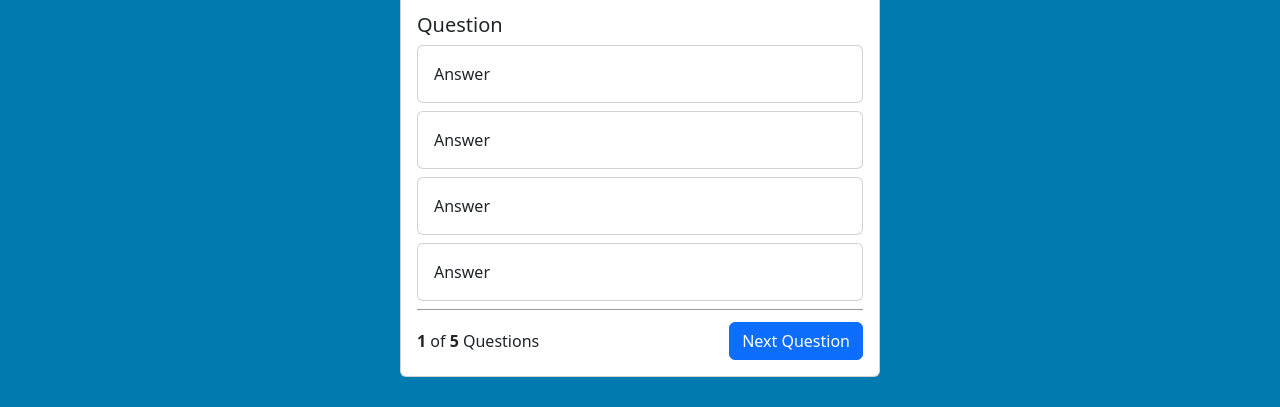
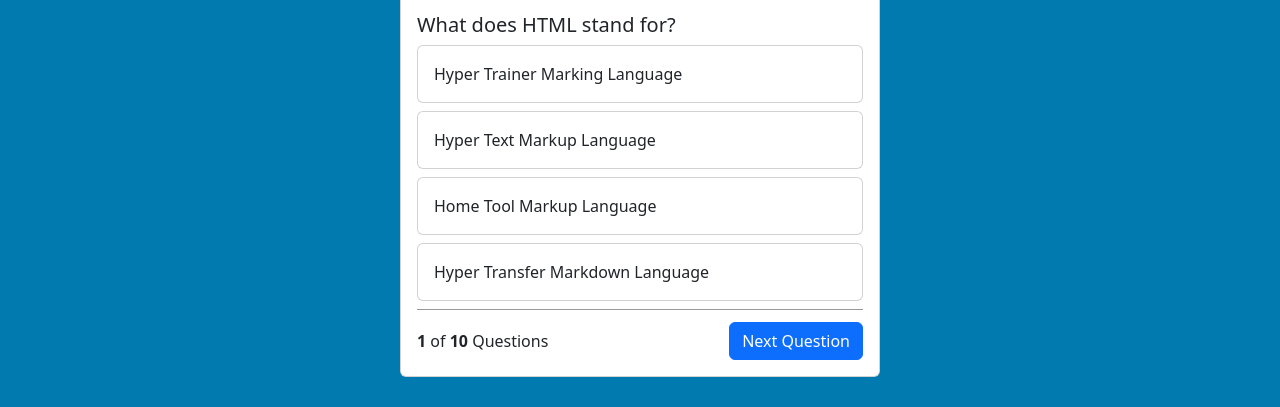
Before and after one commit to maxbelich/Quizy, a website: page index.html in a window 1280 px wide. Shown: the part 443-850 px from the top of the page. Drawn offline with nearby package versions, Linux system fonts and the light colour scheme.

Commit message:
questions and answers injected by JS, added more questions

```diff
--- a/index.html
+++ b/index.html
@@ -16,7 +16,8 @@
     <link rel="stylesheet" href="./style/style.css" />
     <link rel="stylesheet" href="./style/responsive.css" />
   </head>
-  <body>
+
+  <body onload="init()">
     <nav class="navbar bg-body-tertiary">
       <div class="container-fluid">
         <span class="navbar-brand mb-0 h1">Quizy</span>
@@ -27,26 +28,32 @@
       <div class="card quiz_card">
         <img src="./assets/imgs/quiz_bg.png" class="card-img-top" alt="..." />
         <div class="card-body">
-          <h5 class="card-title">Question</h5>
+          <h5 class="card-title" id="questionText">Question</h5>
 
           <div class="card mb-2">
-            <div class="card-body">Answer</div>
+            <div class="card-body" id="answer_1">Answer</div>
           </div>
+
           <div class="card mb-2">
-            <div class="card-body">Answer</div>
+            <div class="card-body" id="answer_2">Answer</div>
           </div>
+
           <div class="card mb-2">
-            <div class="card-body">Answer</div>
+            <div class="card-body" id="answer_3">Answer</div>
           </div>
+
           <div class="card mb-2">
-            <div class="card-body">Answer</div>
+            <div class="card-body" id="answer_4">Answer</div>
           </div>
+
           <div class="question_footer">
-            <span><b>1</b> of <b>5</b> Questions</span>
+            <span><b>1</b> of <b id="all_questions"></b> Questions</span>
             <button class="btn btn-primary">Next Question</button>
           </div>
+
         </div>
       </div>
     </div>
   </body>
+
 </html>
--- a/script/script.js
+++ b/script/script.js
@@ -43,4 +43,65 @@ let questions = [
     answer_4: "Ends the function",
     right_answer: 3,
   },
+
+  {
+    question: "Which symbol is used for comments in JavaScript?",
+    answer_1: "//",
+    answer_2: "##",
+    answer_3: "<!-- -->",
+    answer_4: "**",
+    right_answer: 1,
+  },
+
+  {
+    question: "Which keyword creates a variable in JavaScript?",
+    answer_1: "make",
+    answer_2: "int",
+    answer_3: "let",
+    answer_4: "create",
+    right_answer: 3,
+  },
+
+  {
+    question: "What does CSS stand for?",
+    answer_1: "Creative Style Sheets",
+    answer_2: "Cascading Style Sheets",
+    answer_3: "Computer Styled Sections",
+    answer_4: "Colorful Style Syntax",
+    right_answer: 2,
+  },
+
+  {
+    question: "Which operator checks both value and type in JavaScript?",
+    answer_1: "=",
+    answer_2: "==",
+    answer_3: "!=",
+    answer_4: "===",
+    right_answer: 4,
+  },
+
+  {
+    question: "What is the result of 2 + '2' in JavaScript?",
+    answer_1: "4",
+    answer_2: "22",
+    answer_3: "NaN",
+    answer_4: "undefined",
+    right_answer: 2,
+  },
 ];
+
+let currentQuestion = 0;
+
+function init() {
+  document.getElementById("all_questions").innerHTML = questions.length;
+  showCurrentQuestion();
+}
+
+function showCurrentQuestion() {
+  let question = questions[currentQuestion];
+  document.getElementById("questionText").innerHTML = question["question"];
+  document.getElementById("answer_1").innerHTML = question["answer_1"];
+  document.getElementById("answer_2").innerHTML = question["answer_2"];
+  document.getElementById("answer_3").innerHTML = question["answer_3"];
+  document.getElementById("answer_4").innerHTML = question["answer_4"];
+}
```
